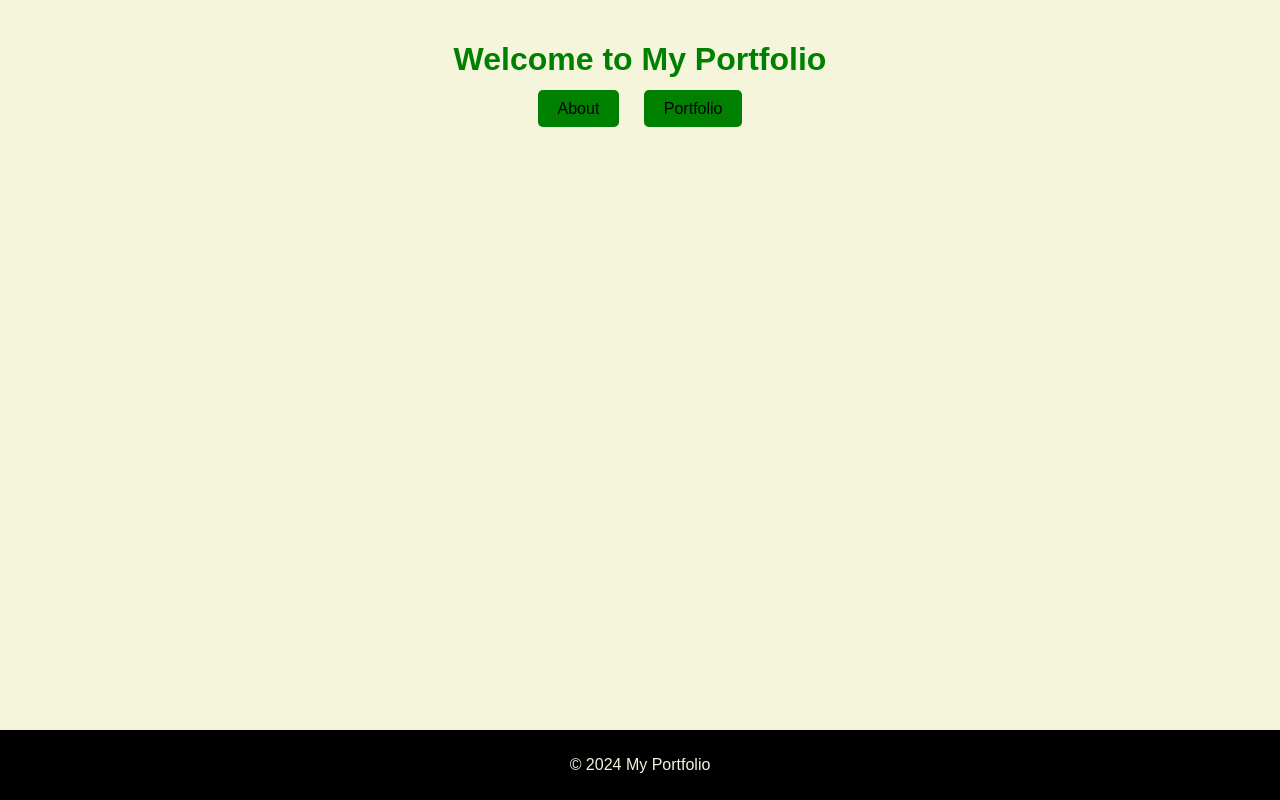
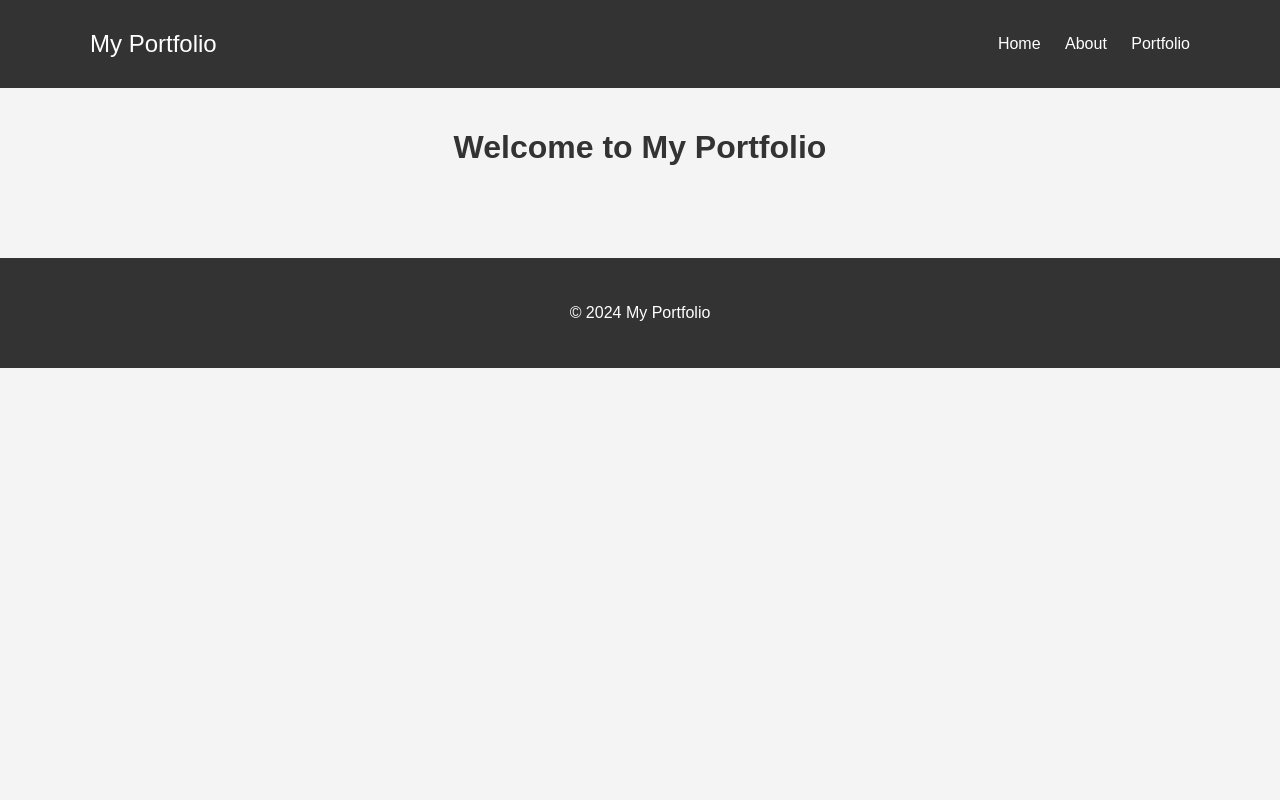
Before and after one commit to Shanelynch/Shanelynch.github.io, a plain HTML site: page index.html in a window 1280 px wide. Drawn offline with Linux system fonts and the light colour scheme.

Commit message:
look better

```diff
--- a/index.html
+++ b/index.html
@@ -4,21 +4,30 @@
     <meta charset="UTF-8">
     <meta name="viewport" content="width=device-width, initial-scale=1.0">
     <title>My Portfolio</title>
+    <!-- Linking to external CSS file -->
     <link rel="stylesheet" href="style.css">
 </head>
 <body>
 
+<nav class="navbar">
+    <div class="container">
+        <div class="logo">My Portfolio</div>
+        <ul class="nav-links">
+            <li><a href="index.html">Home</a></li>
+            <li><a href="about.html">About</a></li>
+            <li><a href="portfolio.html">Portfolio</a></li>
+        </ul>
+    </div>
+</nav>
+
 <div class="container">
     <h1>Welcome to My Portfolio</h1>
-
-    <nav>
-        <a href="about.html">About</a>
-        <a href="portfolio.html">Portfolio</a>
-    </nav>
 </div>
 
 <footer>
-    <p>&copy; 2024 My Portfolio</p>
+    <div class="container">
+        <p>&copy; 2024 My Portfolio</p>
+    </div>
 </footer>
 
 </body>
--- a/style.css
+++ b/style.css
@@ -2,55 +2,66 @@ body {
     font-family: Arial, sans-serif;
     margin: 0;
     padding: 0;
-            background-color: beige;
-            color: black;
+    background-color: #f4f4f4;
+    color: #333;
 }
 
 .container {
-            max-width: 900px;
+    max-width: 1100px;
     margin: 0 auto;
     padding: 20px;
 }
 
-        h1 {
-            color: green;
-            text-align: center;
+.navbar {
+    background-color: #333;
+    color: #fff;
+    padding: 10px 0;
 }
 
-        nav {
-            text-align: center;
-            margin-bottom: 20px;
+.navbar .container {
+    display: flex;
+    justify-content: space-between;
+    align-items: center;
 }
 
-        nav a {
-            text-decoration: none;
-            color: black;
-            padding: 10px 20px;
-            margin: 0 10px;
-            border-radius: 5px;
-            background-color: green;
-            transition: background-color 0.3s ease;
+.logo {
+    font-size: 1.5rem;
 }
 
-        nav a:hover {
-            background-color: black;
-            color: beige;
+.nav-links {
+    list-style-type: none;
+    margin: 0;
+    padding: 0;
 }
 
-        @media (max-width: 600px) {
-            nav a {
-                display: block;
-                margin: 10px auto;
+.nav-links li {
+    display: inline-block;
+    margin-left: 20px;
 }
+
+.nav-links li:first-child {
+    margin-left: 0;
+}
+
+.nav-links a {
+    text-decoration: none;
+    color: #fff;
+    transition: color 0.3s ease;
+}
+
+.nav-links a:hover {
+    color: #ddd;
+}
+
+h1 {
+    color: #333;
+    text-align: center;
 }
 
 footer {
     text-align: center;
     margin-top: 50px;
     padding: 10px 0;
-            background-color: black;
-            color: beige;
-            position: fixed;
-            bottom: 0;
-            width: 100%;
+    background-color: #333;
+    color: #fff;
 }
```
Lines whose indentation alone changed are shown as unchanged.
